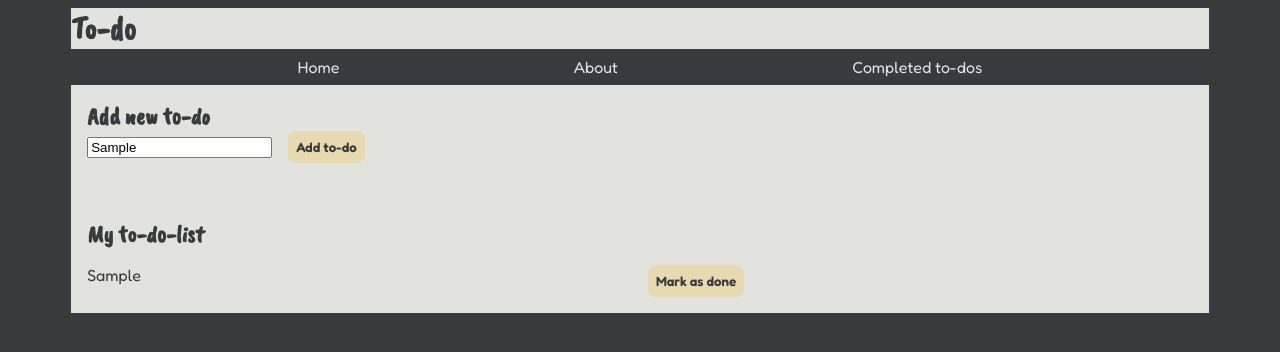
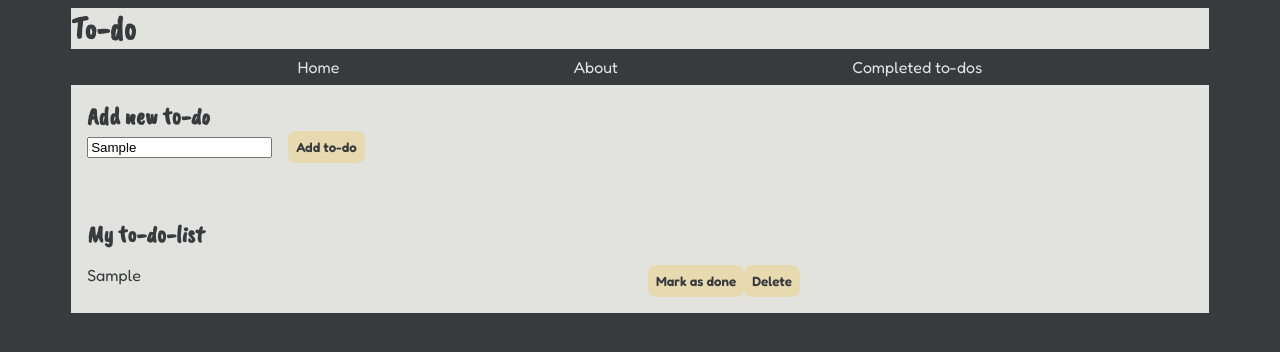
Before and after one commit to maria-jon/todo, a Vue app: page / in a window 1280 px wide. Both pictures are taken after typing "Sample" into the empty fields and a click on the button "Add to-do". Shown: the top 352 px of the page. Built offline with nearby package versions, Linux system fonts and the light colour scheme.

Commit message:
feat: add function to delete todos

```diff
--- a/src/components/SingleTodo.vue
+++ b/src/components/SingleTodo.vue
@@ -23,6 +23,9 @@ function toggleCompletedState() {
 
   todoStore.toggleTodoState(props.id, isDone.value);
 }
+function deleteSingleTodo() {
+  todoStore.deleteTodo(props.id);
+}
 </script>
 
 <template>
@@ -33,6 +36,7 @@ function toggleCompletedState() {
         <span v-if="isDone">Mark as undone</span>
         <span v-if="!isDone">Mark as done</span>
       </button>
+      <button @click="deleteSingleTodo">Delete</button>
     </span>
   </div>
 </template>
--- a/src/stores/todos.ts
+++ b/src/stores/todos.ts
@@ -65,12 +65,20 @@ export const useTodosStore = defineStore('todos', () => {
     }
   }
 
+  function deleteTodo(id: number): void {
+    const index = todos.value.findIndex(todo => todo.id === id);
+    if (index) {
+      todos.value.splice(index, 1)
+      saveTodosToLocalStorage();
+    }
+  }
+
   // Fetch to-dos when running app
   onMounted(() => {
     getTodosFromLocalStorage();
   });
 
-  return { todos, addNewTodo, toggleTodoState };
+  return { todos, addNewTodo, toggleTodoState, deleteTodo };
 });
 
 // Applies changes made during development
```
